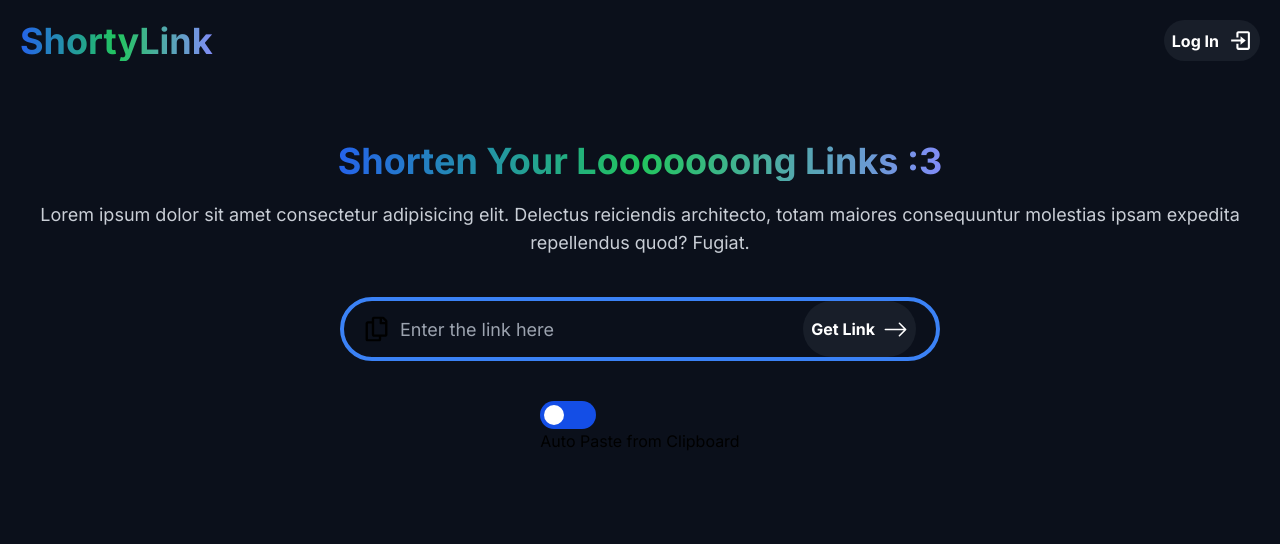
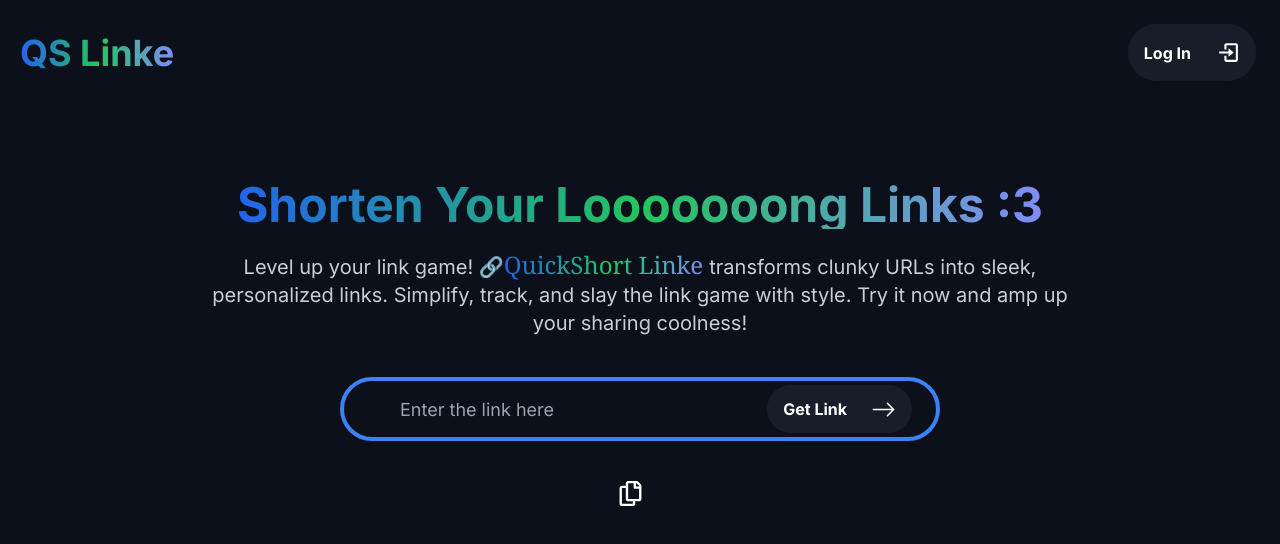
Before and after one commit to victor-villca/url-shortener-nextjs, a Next.js app: page / in a window 1280 px wide. Shown: the top 544 px of the page. Built offline with nearby package versions, Linux system fonts and the light colour scheme.

Commit message:
QuickShort Like Url shortener API fetch

```diff
--- a/package.json
+++ b/package.json
@@ -9,7 +9,7 @@
     "lint": "next lint"
   },
   "dependencies": {
-    "axios": "^1.6.1",
+    "axios": "^1.6.2",
     "next": "13.5.6",
     "react": "^18",
     "react-dom": "^18",
@@ -29,7 +29,9 @@
   "proxy": {
     "/api": {
       "target": "https://cleanuri.com",
-      "pathRewrite": { "^/api": "" },
+      "pathRewrite": {
+        "^/api": ""
+      },
       "changeOrigin": true
     }
   }
--- a/src/components/Button.tsx
+++ b/src/components/Button.tsx
@@ -14,10 +14,10 @@ const iconSize = 25
     <>
         <button
         onClick={onClickAction}
-         className= {`flex justify-between items-center gap-2
+         className= {`flex justify-between items-center gap-2 m-1
          ${ bg ? bg: 'bg-blue-10'} p-2 rounded-full`} >
-          <p className= {` ${big ? 'flex': 'hidden' } font-bold text-white whitespace-nowrap lg:flex`}>{label}</p>
-          {icon && React.cloneElement(icon as React.ReactElement, { size: iconSize, color: 'white' })}
+          <p className= {` ${big ? 'flex': 'hidden' } p-2 font-bold text-white whitespace-nowrap lg:flex`}>{label}</p>
+          <div className='p-2'>{icon && React.cloneElement(icon as React.ReactElement, { size: iconSize, color: 'white' })}</div>
         </button>
     </>
   )
--- a/src/components/Navbar.tsx
+++ b/src/components/Navbar.tsx
@@ -7,7 +7,7 @@ import {BiLogIn} from 'react-icons/bi'
 const Navbar = () => {
   return (
     <nav className='flex  justify-between items-center mx-5 mt-5 m-20'>
-      <h1 className=' text-4xl font-bold text-center styleGradient'>ShortyLink</h1>
+      <h1 className=' text-4xl font-bold text-center styleGradient'>QS Linke</h1>
       <ButtonIcon btnLabel={"Log In"} icon= {<BiLogIn />} bg={"bg-grey-10"} big={true}/>
     </nav>
   )
--- a/src/components/ShortenBox.tsx
+++ b/src/components/ShortenBox.tsx
@@ -1,36 +1,74 @@
 'use client'
-import React from 'react'
+import React, {useState, useEffect} from 'react'
 import {FaRegCopy} from 'react-icons/fa'
 import {BsArrowRight} from 'react-icons/bs'
 import ButtonIcon from './Button'
-import Toogle from './Toogle'
+import Link from 'next/link'
+import axios from 'axios';
 
 const ShortenBox = () => {
   const iconSize = 25
+  const [inputUrl, setInputUrl] = useState('');
+  const [shortenedLink, setShortenedLink] = useState('');
+  const [isLoading, setLoading] = useState(false);
+
+  const handleGetLink = async () => {
+    setLoading(true);
+    try {
+      const response = await axios.post('https://qsl.onrender.com/api', {
+        url: inputUrl,
+      });
+      console.log(response)
+
+      setShortenedLink(response.data.short_url);
+    } catch (error) {
+      console.error(error);
+    } finally {
+      setLoading(false);
+    }
+  };
+
+
   return (
-    <div className='flex flex-col justify-center items-center gap-5'>
-      <h1 className=' text-4xl font-bold text-center styleGradient
+    <div className='flex flex-col justify-center items-center gap-5 p-4'>
+      <h1 className=' text-5xl font-bold text-center styleGradient
       '>Shorten Your Looooooong Links :3</h1>
-      <p className=' text-lg text-lite-10 text-center'>Lorem ipsum dolor sit amet consectetur adipisicing elit. Delectus reiciendis architecto, totam maiores consequuntur molestias ipsam expedita repellendus quod? Fugiat.</p>
-      <form className=' w-full'>
+      <p className=' text-xl text-lite-10 text-center max-w-4xl'>Level up your link game! 🔗
+        <span className='styleGradient text-2xl font-serif'>QuickShort Linke&nbsp;</span>
+       transforms clunky URLs into sleek, personalized links. Simplify, track, and slay the link game with style. Try it now and amp up your sharing coolness!</p>
+      <div className=' w-full'>
         <div className=' relative my-5 mx-auto w-[350px] h-16 flex justify-between border-4 border-blue-500 rounded-full z-10 px-5
-         lg:w-[600px]
+         lg:w-[600px]'>
+          <input
+            type="url"
+            placeholder='Enter the link here'
+            className='h-full w-[90%] outline-none text-lg pl-9 transition-all text-gray-600 focus:text-gray-500 bg-transparent'
+            value={inputUrl}
+            onChange={(e) => setInputUrl(e.target.value)}
+          />
 
-        '>
-          <div className='absolute top-[50%] translate-y-[-50%] '>
-              <FaRegCopy  size = {iconSize}/>
-          </div>
-          <input type="text" placeholder='Enter the link here'
-            className='h-full w-[90%] outline-none text-lg pl-9 transition-all focus:text-gray-500 bg-transparent '
+          <ButtonIcon
+            btnLabel={"Get Link"}
+            icon={<BsArrowRight />}
+            bg={"bg-grey-10"}
+            big={false}
+            onClickAction={handleGetLink}
           />
-          <ButtonIcon btnLabel={"Get Link"} icon= {<BsArrowRight />} bg={"bg-grey-10"} big={true}/>
         </div>
-      </form>
+      </div>
       <div>
-        <div>
-        <Toogle />
+      <div className='flex gap-3 lg:gap-5'>
+        <div className='cursor-pointer'>
+                <FaRegCopy  size = {iconSize} color= {"white"}/>
         </div>
-        <p>Auto Paste from Clipboard</p>
+        {isLoading ? (
+            <p>Loading...</p>
+          ) : (
+            <Link href={shortenedLink} className='text-white' target="_blank" rel="noopener noreferrer">
+              {shortenedLink ? 'Your link here...' : ''}
+            </Link>
+          )}
+      </div>
       </div>
     </div>
   )
```
Also changed, not shown: 1 other file (tests, documents, lock files or other folders).
